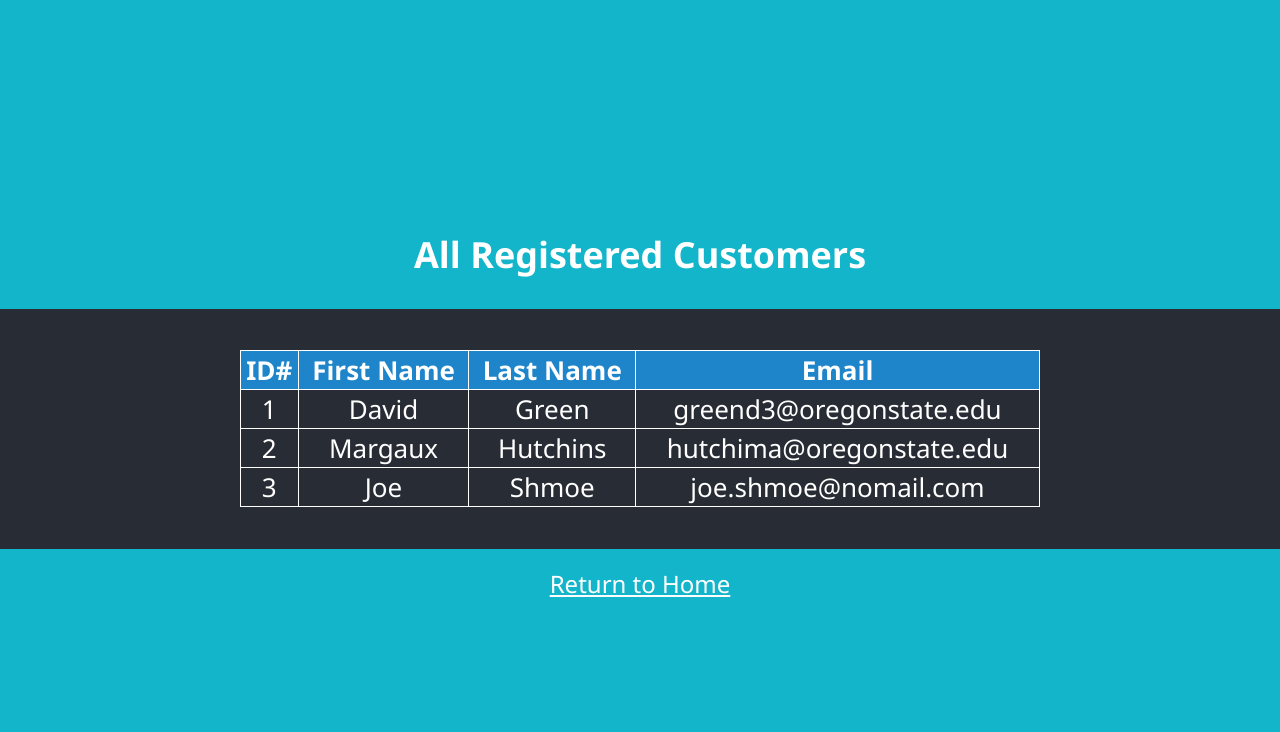
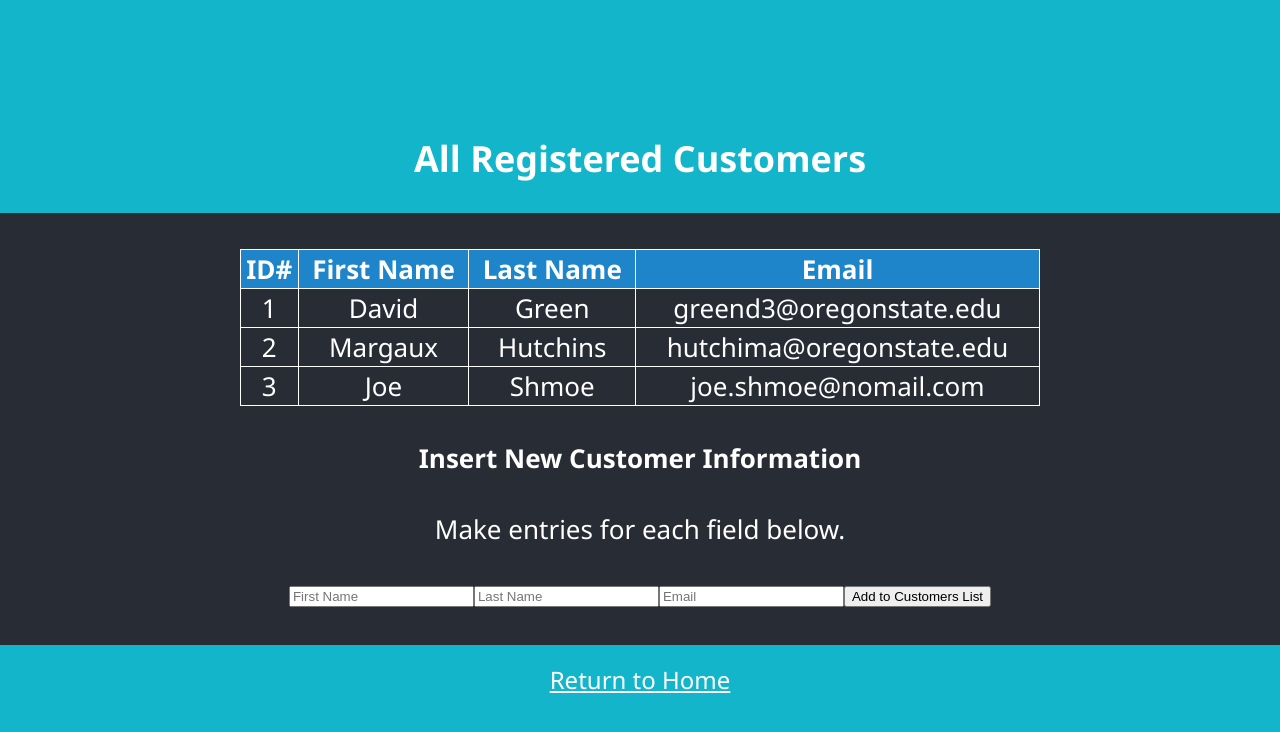
Before and after one commit to djoeyg/Music-Store-Database-App, a React (Create React App) app: page /all-customers in a window 1280 px wide. Shown: the top 732 px of the page. Built offline with nearby package versions, Linux system fonts and the light colour scheme.

Commit message:
Added customer insert fields

```diff
--- /dev/null
+++ b/src/components/addCustomer.js
@@ -0,0 +1,55 @@
+import React, { useState } from 'react';
+
+function AddNewCustomer() {
+
+    const [firstName, setFirstName] = useState('');
+    const [lastName, setLastName] = useState('')
+    const [email, setEmail] = useState('');
+
+    const addCustomer = async () => {
+        /*const newRecipe = { _id, title, imgUrl, directions, description, rating, notes, ideas, ingredients, prepTime, cookTime, totalTime };
+        const response = await fetch('/recipes', {
+            method: 'POST',
+            body: JSON.stringify(newRecipe),
+            headers: {
+                'Content-Type': 'application/json',
+            },
+        });
+        if (response.status === 201) {
+            alert("Successfully added the new recipe");
+        } else {
+            alert(`Failed to add recipe, status code = ${response.status}`);
+        }*/
+    };
+
+    return (
+        <div>
+            <h4>Insert New Customer Information</h4>
+            <p>Make entries for each field below.</p>
+            <input
+                type="text"
+                value={firstName}
+                placeholder="First Name"
+                onChange={e => setFirstName(e.target.value)} />
+
+            <input
+                type="text"
+                value={lastName}
+                placeholder="Last Name"
+                onChange={e => setLastName(e.target.value)} />
+
+            <input
+                type="text"
+                value={email}
+                placeholder="Email"
+                onChange={e => setEmail(e.target.value)} />
+
+            <button
+                onClick={addCustomer}
+            >Add to Customers List</button>
+            <br></br><br></br>
+        </div>
+    );
+}
+
+export default AddNewCustomer;
--- a/src/components/allCustomersList.js
+++ b/src/components/allCustomersList.js
@@ -1,5 +1,6 @@
 import '../App.css';
 import Customer from './customer.js';
+import AddNewCustomer from '../components/addCustomer';
 import React from 'react';
 
 function AllCustomersList({ customersInfo }) {
@@ -18,6 +19,7 @@ function AllCustomersList({ customersInfo }) {
               {customersInfo.map((customerData, i) => <Customer custInfo={customerData} key={i} />)}
           </tbody>
         </table>
+        <AddNewCustomer></AddNewCustomer>
       </>
     );
 }
--- a/src/pages/AllCustomers.js
+++ b/src/pages/AllCustomers.js
@@ -10,6 +10,7 @@ function AllCustomers() {
     <div className="body">
         <h2>All Registered Customers</h2>
         <div className="App-header">
+            <br></br>
             <AllCustomersList customersInfo={allCustomers}></AllCustomersList>
         </div>
         <Link className="App-link" to="/">Return to Home</Link>
```
